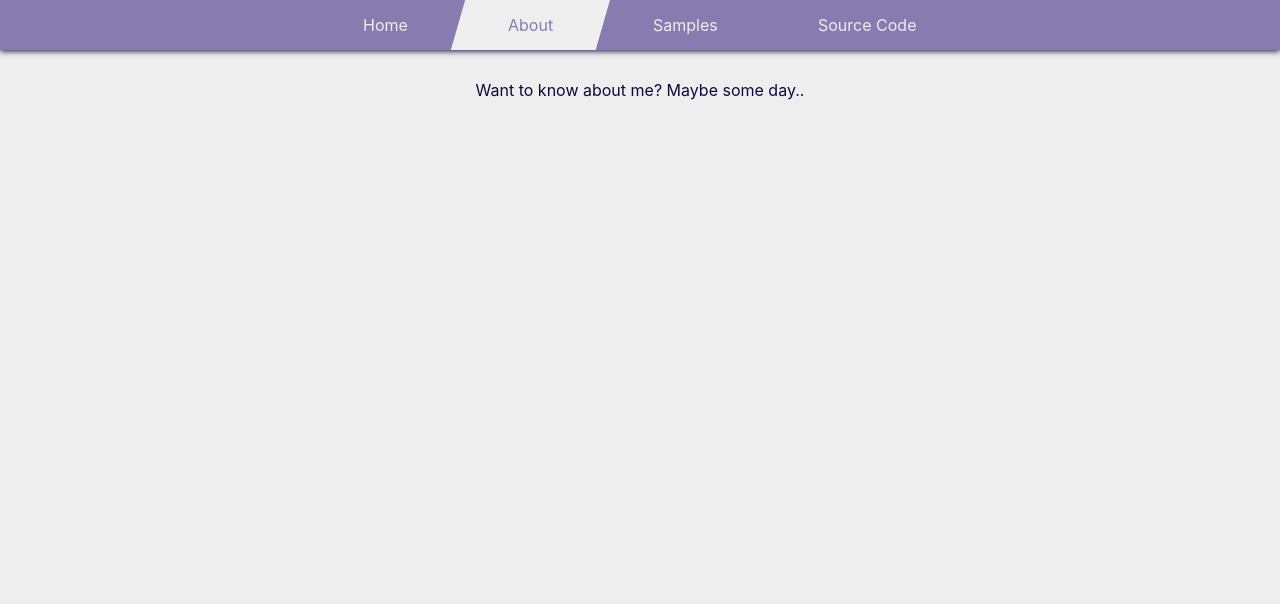
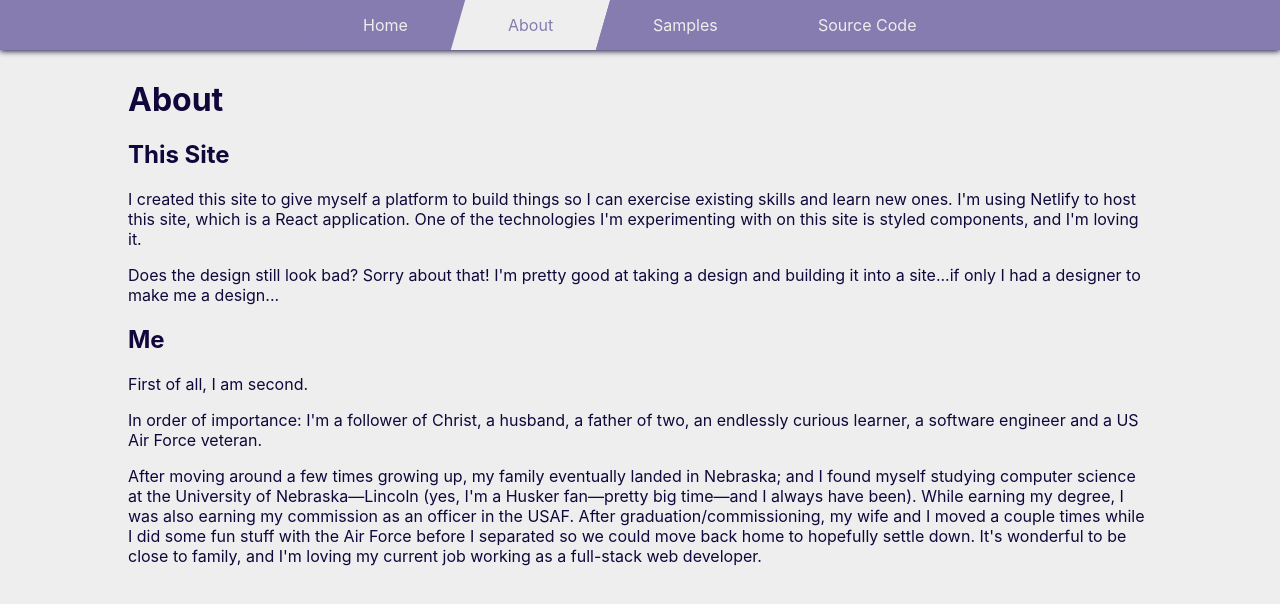
Before and after one commit to MuffinTheMan/caleblarsen.dev, a React (Create React App) app: page /about in a window 1280 px wide. Shown: the top 604 px of the page. Built offline with nearby package versions, Linux system fonts and the light colour scheme.

Commit message:
[develop] Update about page.

```diff
--- a/src/components/About.js
+++ b/src/components/About.js
@@ -1,9 +1,24 @@
 import React, { PureComponent } from 'react';
+import styled from 'styled-components';
 
-export class About extends PureComponent {
+class About extends PureComponent {
   render() {
     return (
-      <div>Want to know about me? Maybe some day..</div>
+      <div className={this.props.className}>
+        <h1>About</h1>
+        <h2>This Site</h2>
+        <p>I created this site to give myself a platform to build things so I can exercise existing skills and learn new ones. I'm using <a href='https://www.netlify.com/'>Netlify</a> to host this site, which is a <a href='https://reactjs.org/'>React</a> application. One of the technologies I'm experimenting with on this site is <a href='https://www.styled-components.com/'>styled components</a>, and I'm loving it.</p>
+        <p>Does the design still look bad? Sorry about that! I'm pretty good at taking a design and building it into a site...if only I had a designer to make me a design...</p>
+        <h2>Me</h2>
+        <p>First of all, I am second.</p>
+        <p>In order of importance: I'm a follower of Christ, a husband, a father of two, an endlessly curious learner, a software engineer and a US Air Force veteran.</p>
+        <p>After moving around a few times growing up, my family eventually landed in Nebraska; and I found myself studying computer science at the University of Nebraska&mdash;Lincoln (yes, I'm a Husker fan&mdash;pretty big time&mdash;and I always have been). While earning my degree, I was also earning my commission as an officer in the USAF. After graduation/commissioning, my wife and I moved a couple times while I did some fun stuff with the Air Force before I separated so we could move back home to hopefully settle down. It's wonderful to be close to family, and I'm loving my current job working as a full-stack web developer.</p>
+      </div>
     );
   }
 }
+
+export default styled(About)`
+  text-align: left;
+  margin-bottom: 50px;
+`;
--- a/src/components/StyledContainer.js
+++ b/src/components/StyledContainer.js
@@ -1,7 +1,7 @@
 import React, { Component } from 'react';
 import styled from 'styled-components';
 import {Home} from './Home';
-import {About} from './About';
+import About from './About';
 import {Samples} from './Samples';
 import NavigationBar from './NavigationBar';
 import {
```
